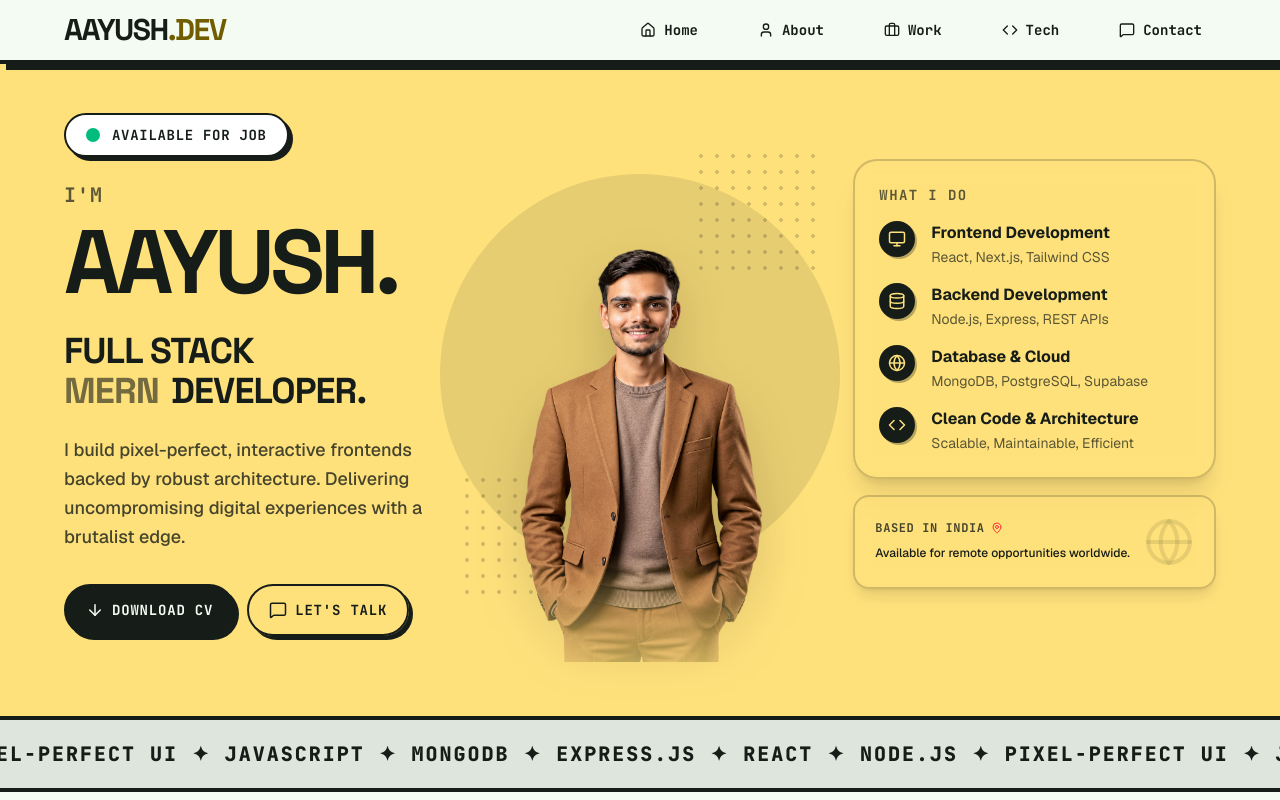
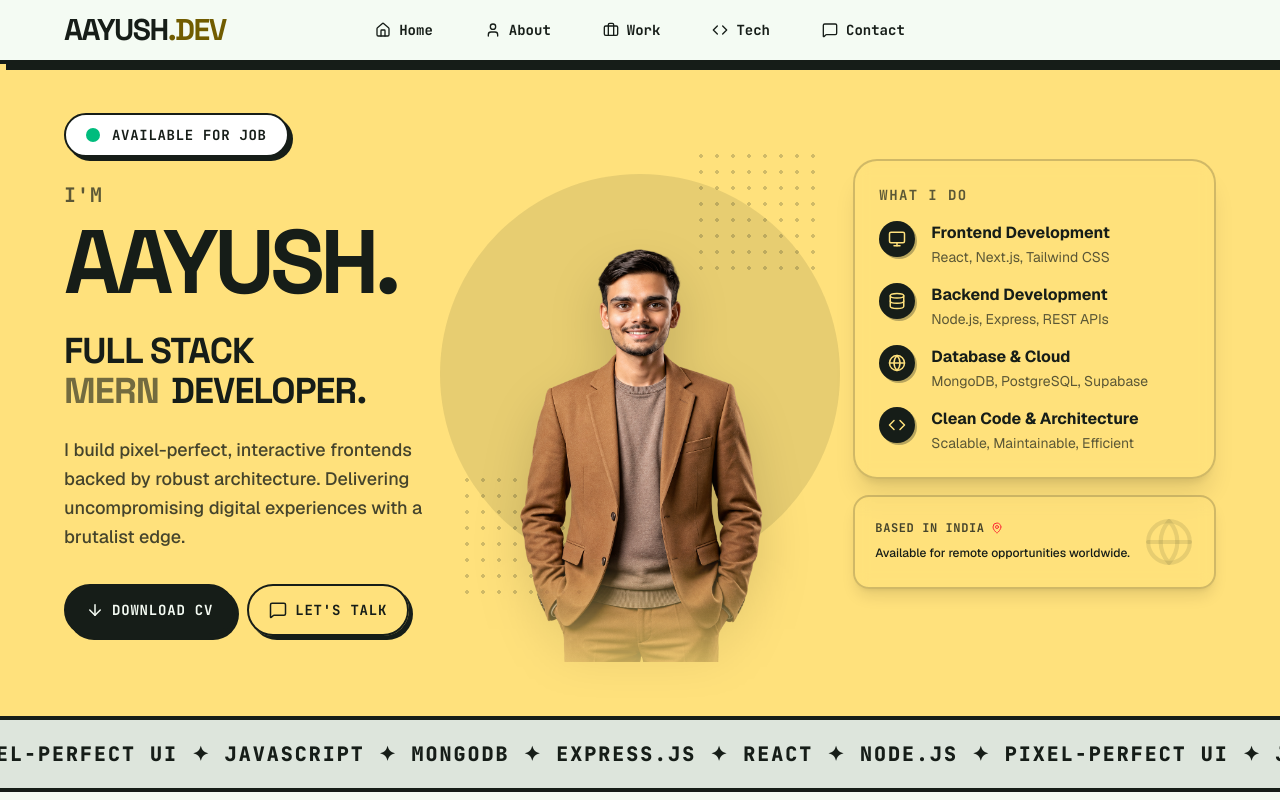
Before and after one commit to AayushDolasiya/Aayush-Dolasiya, a React (Vite) app: page / in a window 1280 px wide. Shown: the top 800 px of the page. Built offline with nearby package versions, Linux system fonts and the light colour scheme.

Commit message:
Fix portfolio design

```diff
--- a/src/components/Navbar.tsx
+++ b/src/components/Navbar.tsx
@@ -32,7 +32,8 @@ export default function Navbar({ darkMode, setDarkMode }: NavbarProps) {
       className={`fixed top-0 left-0 w-full z-40 flex justify-between items-center px-4 md:px-16 h-16 transition-all duration-200 border-b-4 border-brand-dark dark:border-brand-light bg-brand-light dark:bg-inverse-surface ${scrolled ? 'shadow-[4px_4px_0px_0px_#161d18] dark:shadow-[4px_4px_0px_0px_#ebf3ea]' : 'shadow-[6px_6px_0px_0px_#161d18] dark:shadow-[6px_6px_0px_0px_#ebf3ea]'
         }`}
     >
-      {/* Logo */}
+      {/* Left: Logo */}
+      <div className="flex-1 flex justify-start">
         <button
           aria-label="Home"
           onClick={() => window.scrollTo({ top: 0, behavior: 'smooth' })}
@@ -40,18 +41,10 @@ export default function Navbar({ darkMode, setDarkMode }: NavbarProps) {
         >
           AAYUSH<span className="text-primary dark:text-brand-yellow">.DEV</span>
         </button>
+      </div>
 
-      {/* Hamburger Menu Toggle (Mobile Only) */}
-      <button
-        onClick={() => setMobileMenuOpen(!mobileMenuOpen)}
-        className="md:hidden p-2 text-brand-dark dark:text-inverse-on-surface hover:bg-brand-yellow dark:hover:bg-brand-yellow dark:hover:text-brand-dark border-2 border-transparent hover:border-brand-dark dark:hover:border-brand-dark rounded-md transition-all"
-        aria-label="Toggle menu"
-      >
-        {mobileMenuOpen ? <X size={24} /> : <Menu size={24} />}
-      </button>
-
-      {/* Nav items (Desktop) */}
-      <div className="hidden md:flex items-center gap-4 lg:gap-8 font-mono text-sm font-bold">
+      {/* Center: Nav items (Desktop) */}
+      <div className="hidden md:flex flex-none justify-center items-center gap-2 lg:gap-6 font-mono text-sm font-bold">
         <button
           onClick={() => window.scrollTo({ top: 0, behavior: 'smooth' })}
           className="flex items-center gap-2 text-brand-dark dark:text-inverse-on-surface hover:bg-brand-yellow dark:hover:bg-brand-yellow dark:hover:text-brand-dark px-3 py-1.5 border-2 border-transparent hover:border-brand-dark dark:hover:border-brand-dark rounded-md transition-all active:translate-x-[1px] active:translate-y-[1px]"
@@ -86,6 +79,17 @@ export default function Navbar({ darkMode, setDarkMode }: NavbarProps) {
         >
           <MessageSquare size={16} />
           Contact
+        </button>
+      </div>
+
+      {/* Right: Hamburger Menu Toggle (Mobile Only) */}
+      <div className="flex-1 flex justify-end">
+        <button
+          onClick={() => setMobileMenuOpen(!mobileMenuOpen)}
+          className="md:hidden p-2 text-brand-dark dark:text-inverse-on-surface hover:bg-brand-yellow dark:hover:bg-brand-yellow dark:hover:text-brand-dark border-2 border-transparent hover:border-brand-dark dark:hover:border-brand-dark rounded-md transition-all"
+          aria-label="Toggle menu"
+        >
+          {mobileMenuOpen ? <X size={24} /> : <Menu size={24} />}
         </button>
       </div>
 
```
Lines whose indentation alone changed are shown as unchanged.
